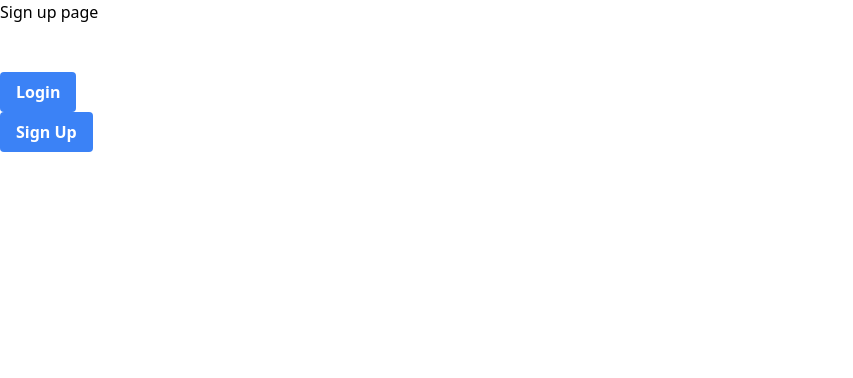
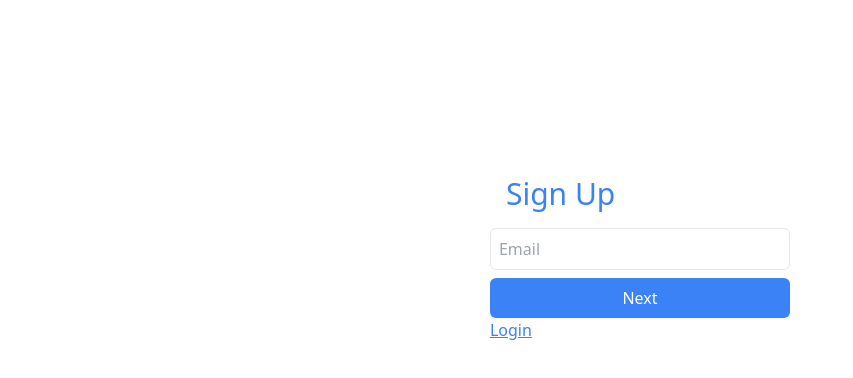
Before and after one commit to ant1234/on_demand_dispatch_v2, a Vue app in the folder frontend/: page /app/signup in a window 1280 px wide. Shown: the top 378 px of the page, without its empty margins (0-853 px from the left). Built offline with nearby package versions, Linux system fonts and the light colour scheme.

Commit message:
Complete the signup / login frontend with code

```diff
--- /dev/null
+++ b/frontend/src/stores/auth/login-store.js
@@ -0,0 +1,24 @@
+import { defineStore, acceptHMRUpdate } from 'pinia';
+import { ref } from 'vue';
+
+
+export const useLoginStore = defineStore('login', () => {
+
+  const currentStep = ref('currentStep');
+  const LoginStep1 = ref('LoginStep1');
+  const LoginStep2 = ref('LoginStep2');
+
+  function next() {
+    currentStep.value = LoginStep2.value;
+  }
+
+  function previous() {
+    currentStep.value = LoginStep1.value;
+  }
+
+  return {currentStep, LoginStep1, LoginStep2, next, previous}
+});
+
+if(import.meta.hot) {
+  import.meta.hot.accept(acceptHMRUpdate(useLoginStore, import.meta.hot));
+}
--- /dev/null
+++ b/frontend/src/stores/auth/signup-store.js
@@ -0,0 +1,29 @@
+import { defineStore, acceptHMRUpdate } from 'pinia';
+import { ref } from 'vue';
+
+
+export const useSignUpStore = defineStore('signup', () => {
+
+  const currentStep = ref('currentStep');
+  const SignUpStep1 = ref('SignUpStep1');
+  const SignUpStep2 = ref('SignUpStep2');
+  const SignUpStep3 = ref('SignUpStep2');
+
+  function moveStepOne() {
+    currentStep.value = SignUpStep2.value;
+  }
+
+  function moveStepTwo() {
+    currentStep.value = SignUpStep2.value;
+  }
+
+  function moveStepThree() {
+    currentStep.value = SignUpStep3.value;
+  }
+
+  return {currentStep, SignUpStep1, SignUpStep2, SignUpStep3, moveStepOne, moveStepTwo, moveStepThree}
+});
+
+if(import.meta.hot) {
+  import.meta.hot.accept(acceptHMRUpdate(useSignUpStore, import.meta.hot));
+}
--- a/frontend/src/stores/login-store.js
+++ /dev/null
@@ -1,20 +0,0 @@
-import { defineStore } from 'pinia';
-import { ref } from 'vue';
-
-
-export const useLoginStore = defineStore('login', () => {
-
-  const currentStep = ref('currentStep');
-  const RegistrationStep1 = ref('RegistrationStep1');
-  const RegistrationStep2 = ref('RegistrationStep2');
-
-  function next() {
-    currentStep.value = RegistrationStep2.value;
-  }
-
-  function previous() {
-    currentStep.value = RegistrationStep1.value;
-  }
-
-  return {currentStep, RegistrationStep1, RegistrationStep2, next, previous}
-});
--- a/frontend/src/views/auth/LoginView.vue
+++ b/frontend/src/views/auth/LoginView.vue
@@ -5,22 +5,25 @@
             <KeepAlive>
                 <component :is="loginStore.currentStep" />
             </KeepAlive>
+            <RouterLink to="/signup" class="font-medium text-blue-500 hover:text-blue-700 underline">
+                        Create an account
+            </RouterLink>
         </div>
     </div>
 </template>
 <script setup>
-import RegistrationStep1 from './login/RegistrationStep1.vue';
+import LoginStep1 from './login/LoginStep1.vue';
+import LoginStep2 from './login/LoginStep2.vue';
 import { onMounted } from 'vue';
-import RegistrationStep2 from './login/RegistrationStep2.vue';
-import { useLoginStore } from '@/stores/login-store';
+import { useLoginStore } from '@/stores/auth/login-store';
 
 const loginStore = useLoginStore();
 
 onMounted(() => {
 
-    loginStore.currentStep = RegistrationStep1;
-    loginStore.RegistrationStep1 = RegistrationStep1;
-    loginStore.RegistrationStep2 = RegistrationStep2;
+    loginStore.currentStep = LoginStep1;
+    loginStore.LoginStep1 = LoginStep1;
+    loginStore.LoginStep2 = LoginStep2;
 
     console.log('LoginView mounted');
 
--- a/frontend/src/views/auth/SignUpView.vue
+++ b/frontend/src/views/auth/SignUpView.vue
@@ -1,20 +1,36 @@
 <template>
-    <div>
-        <h1>Sign up page</h1>
-        <br>
-        <br>
-        <RouterLink to="/login">
-            <button class="bg-blue-500 hover:bg-blue-700 text-white font-bold py-2 px-4 rounded">
-                Login
-            </button>
-        </RouterLink>
-        <br>
-        <RouterLink to="/signup">
-            <button class="bg-blue-500 hover:bg-blue-700 text-white font-bold py-2 px-4 rounded">
-                Sign Up
-            </button>
-        </RouterLink>
+    <div class="flex justify-center flex-row mt-40">
+        <div>
+            <h1 class="text-3xl text-blue-500 p-4">Sign Up</h1>
+            <KeepAlive>
+                <component :is="signUpStore.currentStep" />
+            </KeepAlive>
+            <div class="flex">
+                <RouterLink to="/login" class="font-medium text-blue-500 hover:text-blue-700 underline">
+                        Login
+                </RouterLink>
+            </div>
+        </div>
     </div>
 </template>
 <script setup>
+import SignUpStep1 from './signup/SignUpStep1.vue';
+import SignUpStep2 from './signup/SignUpStep2.vue';
+import SignUpStep3 from './signup/SignUpStep3.vue';
+import { useSignUpStore } from '@/stores/auth/signup-store';
+import { onMounted } from 'vue';
+
+const signUpStore = useSignUpStore();
+
+onMounted(() => {
+
+    signUpStore.currentStep = SignUpStep1;
+    signUpStore.SignUpStep1 = SignUpStep1;
+    signUpStore.SignUpStep2 = SignUpStep2;
+    signUpStore.SignUpStep3 = SignUpStep3;
+
+    console.log(signUpStore.currentStep);
+
+});
+
 </script>
--- /dev/null
+++ b/frontend/src/views/auth/signup/SignUpStep1.vue
@@ -0,0 +1,17 @@
+<template>
+    <input type="text" placeholder="Email" class="border mb-2 rounded-md py-2 px-2 w-[100%]" />
+    <button @click="signUpStore.moveStepOne" class="bg-blue-500 text-white py-2 px-2 rounded-md shadow-sm w-[100%]">
+        Next
+    </button>
+</template>
+<script setup>
+import { onMounted } from 'vue';
+import { useSignUpStore } from '@/stores/auth/signup-store';
+
+const signUpStore = useSignUpStore();
+
+onMounted(() => {
+    console.log('Login Step 1 mounted');
+});
+
+</script>
--- /dev/null
+++ b/frontend/src/views/auth/signup/SignUpStep2.vue
@@ -0,0 +1,23 @@
+<template>
+    <input type="text" placeholder="Password" class="border mb-2 rounded-md py-2 px-2 w-[100%]" />
+    <div class="flex justify-between">
+        <button @click="signUpStore.moveStepOne" class="bg-blue-500 text-white py-2 px-2 rounded-md shadow-sm w-[48%]">
+            Previous
+        </button>
+        <button @click="signUpStore.moveStepThree" class="bg-blue-500 text-white py-2 px-2 rounded-md shadow-sm w-[48%]">
+            Next
+        </button>
+    </div>
+</template>
+<script setup>
+import { onMounted } from 'vue';
+import { useSignUpStore } from '@/stores/auth/signup-store';
+
+const signUpStore = useSignUpStore();
+
+onMounted(() => {
+    console.log('Login Step 2 mounted');
+});
+
+
+</script>
--- /dev/null
+++ b/frontend/src/views/auth/signup/SignUpStep3.vue
@@ -0,0 +1,23 @@
+<template>
+    <input type="text" placeholder="Code" class="border mb-2 rounded-md py-2 px-2 w-[100%]" />
+    <div class="flex justify-between">
+        <button @click="signUpStore.moveStepTwo" class="bg-blue-500 text-white py-2 px-2 rounded-md shadow-sm w-[48%]">
+            Previous
+        </button>
+        <button class="bg-blue-500 text-white py-2 px-2 rounded-md shadow-sm w-[48%]">
+            Sign Up
+        </button>
+    </div>
+</template>
+<script setup>
+import { onMounted } from 'vue';
+import { useSignUpStore } from '@/stores/auth/signup-store';
+
+const signUpStore = useSignUpStore();
+
+onMounted(() => {
+    console.log('Login Step 2 mounted');
+});
+
+
+</script>
```
Also changed, not shown: frontend/src/views/auth/login/LoginStep1.vue (renamed from frontend/src/views/auth/login/RegistrationStep1.vue, +2 -6 lines), frontend/src/views/auth/login/LoginStep2.vue (renamed from frontend/src/views/auth/login/RegistrationStep2.vue, +2 -6 lines).
